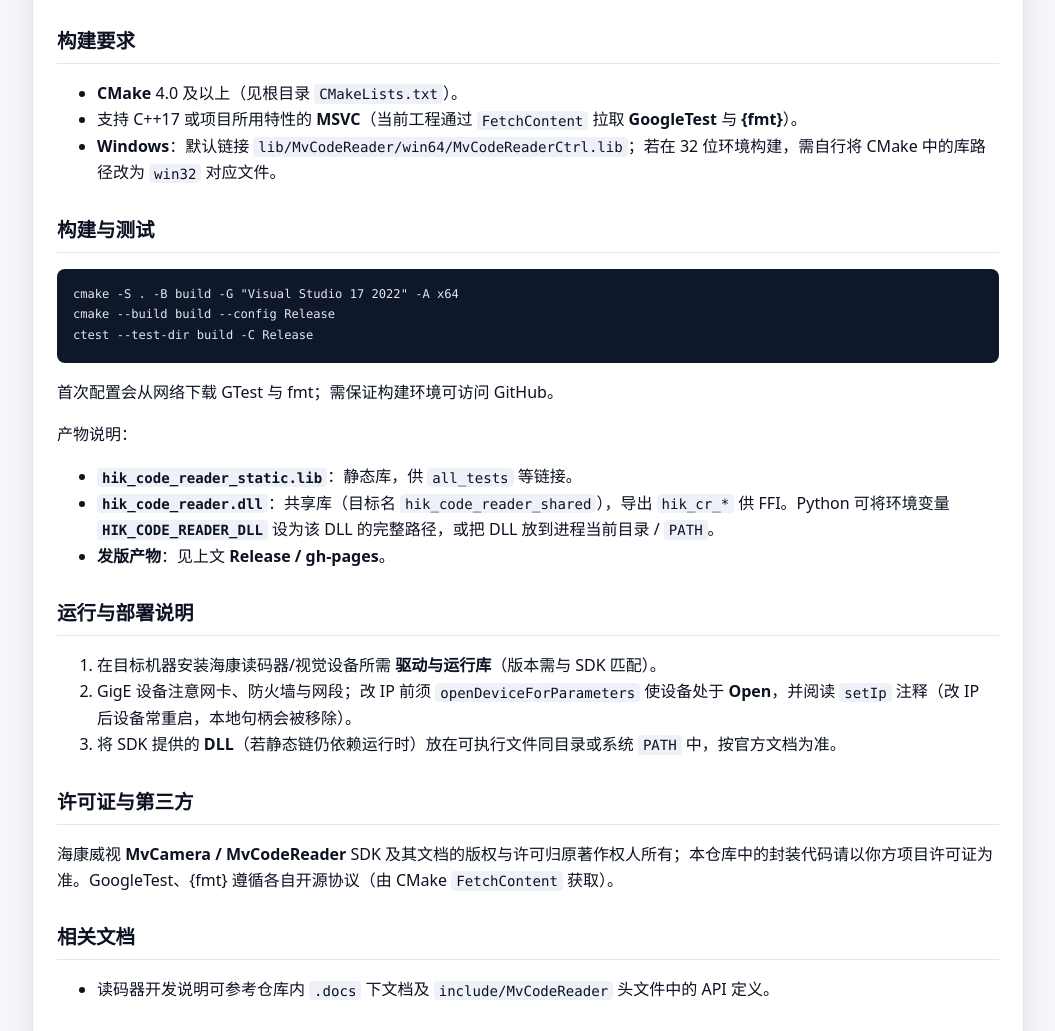
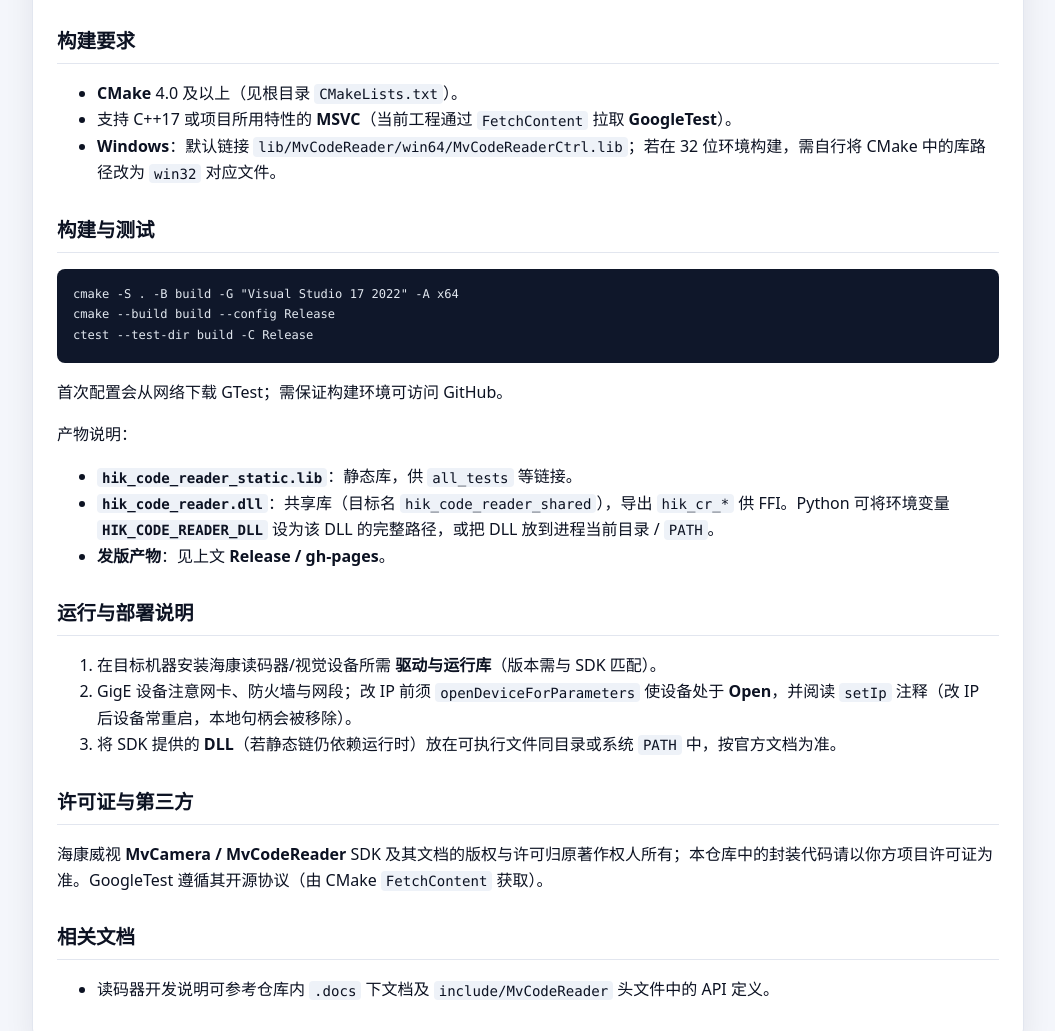
Before and after one commit to snippet0809/hik-mvcamera-control, a plain HTML site: page index.html in a window 1280 px wide. Shown: the part 5903-6934 px from the top of the page, without its empty margins (112-1167 px from the left). Drawn offline with Linux system fonts and the light colour scheme.

Commit message:
deploy: c3d5030864501d747920d47320ea56a3ec536b7e

```diff
--- a/index.html
+++ b/index.html
@@ -493,7 +493,7 @@ print(cr.enum_devices())
 <h2>构建要求</h2>
 <ul>
 <li><strong>CMake</strong> 4.0 及以上（见根目录 <code>CMakeLists.txt</code>）。</li>
-<li>支持 C++17 或项目所用特性的 <strong>MSVC</strong>（当前工程通过 <code>FetchContent</code> 拉取 <strong>GoogleTest</strong> 与 <strong>{fmt}</strong>）。</li>
+<li>支持 C++17 或项目所用特性的 <strong>MSVC</strong>（当前工程通过 <code>FetchContent</code> 拉取 <strong>GoogleTest</strong>）。</li>
 <li><strong>Windows</strong>：默认链接 <code>lib/MvCodeReader/win64/MvCodeReaderCtrl.lib</code>；若在 32 位环境构建，需自行将 CMake 中的库路径改为 <code>win32</code> 对应文件。</li>
 </ul>
 <h2>构建与测试</h2>
@@ -501,7 +501,7 @@ print(cr.enum_devices())
 cmake --build build --config Release
 ctest --test-dir build -C Release
 </code></pre>
-<p>首次配置会从网络下载 GTest 与 fmt；需保证构建环境可访问 GitHub。</p>
+<p>首次配置会从网络下载 GTest；需保证构建环境可访问 GitHub。</p>
 <p>产物说明：</p>
 <ul>
 <li><strong><code>hik_code_reader_static.lib</code></strong>：静态库，供 <code>all_tests</code> 等链接。</li>
@@ -515,7 +515,7 @@ ctest --test-dir build -C Release
 <li>将 SDK 提供的 <strong>DLL</strong>（若静态链仍依赖运行时）放在可执行文件同目录或系统 <code>PATH</code> 中，按官方文档为准。</li>
 </ol>
 <h2>许可证与第三方</h2>
-<p>海康威视 <strong>MvCamera / MvCodeReader</strong> SDK 及其文档的版权与许可归原著作权人所有；本仓库中的封装代码请以你方项目许可证为准。GoogleTest、{fmt} 遵循各自开源协议（由 CMake <code>FetchContent</code> 获取）。</p>
+<p>海康威视 <strong>MvCamera / MvCodeReader</strong> SDK 及其文档的版权与许可归原著作权人所有；本仓库中的封装代码请以你方项目许可证为准。GoogleTest 遵循其开源协议（由 CMake <code>FetchContent</code> 获取）。</p>
 <h2>相关文档</h2>
 <ul>
 <li>读码器开发说明可参考仓库内 <code>.docs</code> 下文档及 <code>include/MvCodeReader</code> 头文件中的 API 定义。</li>
```
